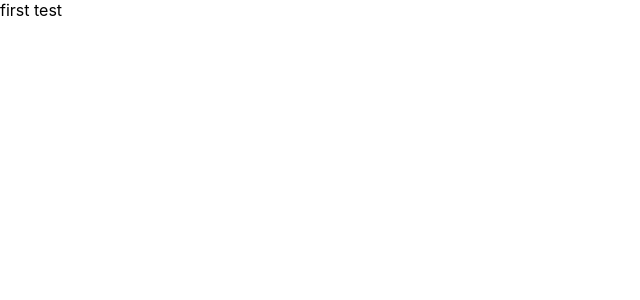
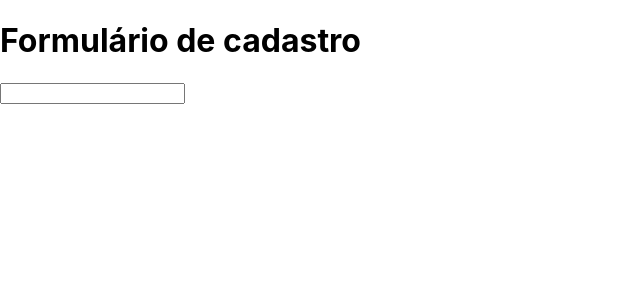
Before and after one commit to edu-as/simple-form, a React (Create React App) app: page / in a window 1280 px wide. Shown: the top 300 px of the page, without its empty margins (0-640 px from the left). Built offline with nearby package versions, Linux system fonts and the light colour scheme.

Commit message:
adding form component

```diff
--- a/src/App.js
+++ b/src/App.js
@@ -1,11 +1,17 @@
+import React, { Component } from 'react';
+import { Fragment } from 'react/cjs/react.production.min';
 import './App.css';
+import RegisterForm from './components/register-form/register-form';
 
-function App() {
-  return (
-   <div>
-    first test
-   </div>
-  );
+class App extends Component {
+  render() {
+    return(
+      <Fragment>
+        <h1>Formulário de cadastro</h1>
+        <RegisterForm/>
+      </Fragment>
+    );
+  }
 }
 
 export default App;
--- /dev/null
+++ b/src/components/register-form/register-form.jsx
@@ -0,0 +1,11 @@
+import { React } from 'react';
+
+function RegisterForm(){
+    return(
+        <form>
+            <input type="text"/>
+        </form>
+    );
+}
+
+export default RegisterForm;
```
